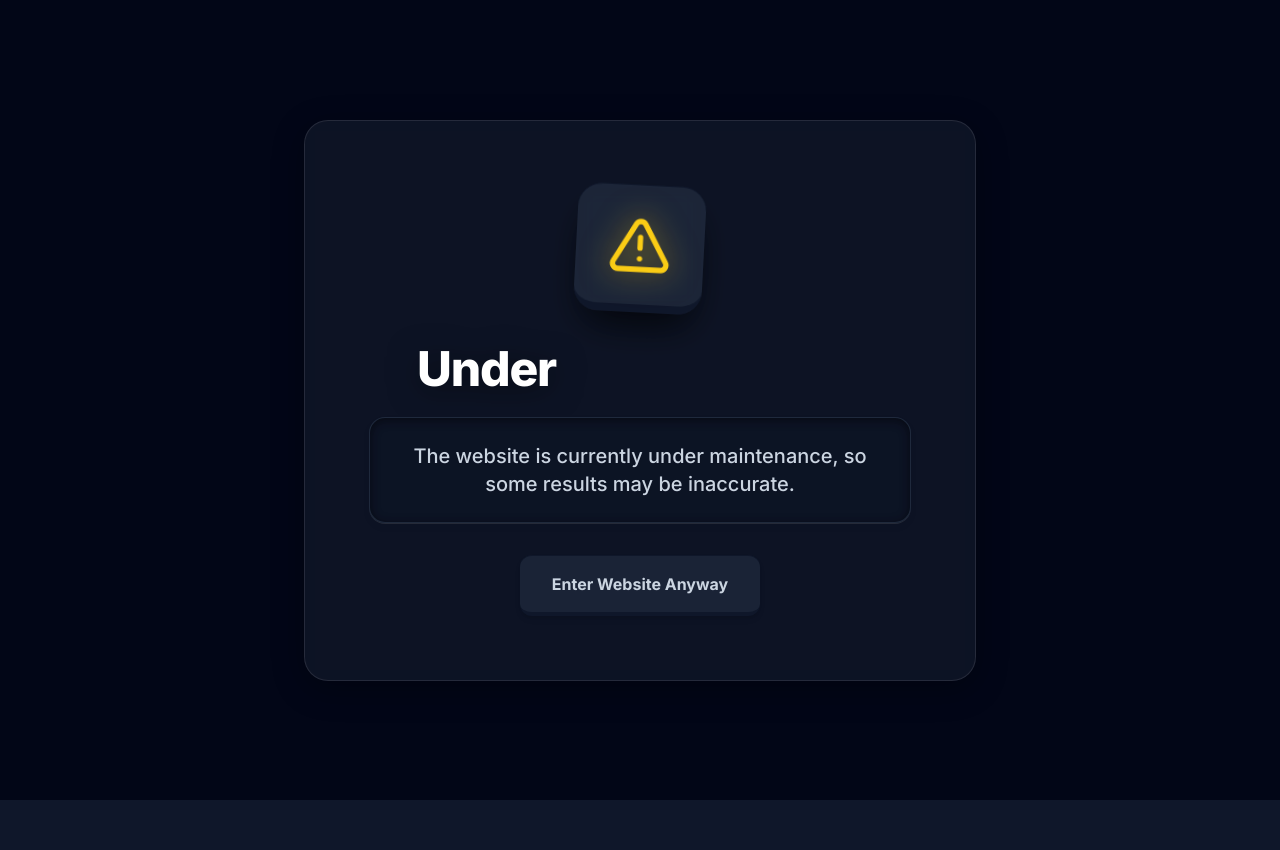
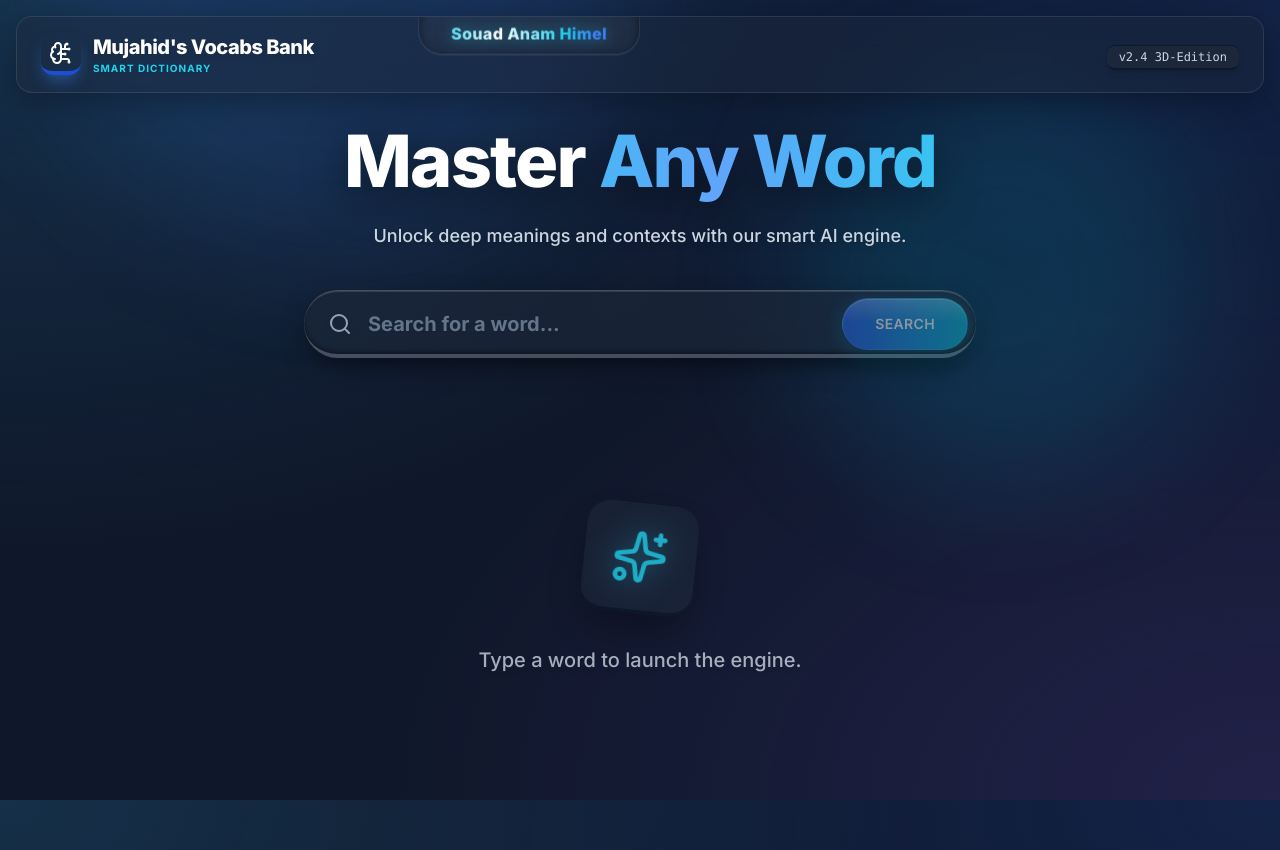
Before and after one commit to mujahidstudy2025/Mujahid-s-Vocabs-Bank, a React (Vite) app: page / in a window 1280 px wide. Before the commit the page ends 800 px from the top, so only its background shows below. Built offline with nearby package versions, Linux system fonts and the light colour scheme.

Commit message:
feat: Remove maintenance mode from App
The maintenance mode flag and UI have been removed from the main App component, as it is no longer required. This simplifies the application's initial state and removes unnecessary conditional rendering.

```diff
--- a/App.tsx
+++ b/App.tsx
@@ -1,5 +1,5 @@
 import React, { useState } from 'react';
-import { Sparkles, BrainCircuit, TriangleAlert } from 'lucide-react';
+import { Sparkles, BrainCircuit } from 'lucide-react';
 import SearchInput from './components/SearchInput';
 import WordDisplay from './components/WordDisplay';
 import SynonymsAntonyms from './components/SynonymsAntonyms';
@@ -9,43 +9,11 @@ import { fetchEnrichmentData } from './services/gemini';
 import { WordData } from './types';
 
 const App: React.FC = () => {
-  const [isMaintenance, setIsMaintenance] = useState(true);
   const [loading, setLoading] = useState(false);
   const [enrichmentLoading, setEnrichmentLoading] = useState(false);
   const [data, setData] = useState<WordData | null>(null);
   const [error, setError] = useState<string | null>(null);
   const [searchedWord, setSearchedWord] = useState<string>('');
-
-  if (isMaintenance) {
-    return (
-      <div className="min-h-screen bg-slate-950 flex items-center justify-center p-4 relative overflow-hidden">
-        {/* Decorative blobs */}
-        <div className="absolute top-1/2 left-1/2 -translate-x-1/2 -translate-y-1/2 w-[600px] h-[600px] bg-yellow-500/10 rounded-full blur-3xl -z-10 animate-pulse"></div>
-        <div className="absolute top-1/2 left-1/2 -translate-x-1/2 -translate-y-1/2 w-[400px] h-[400px] bg-orange-500/10 rounded-full blur-3xl -z-10 translate-x-10 -translate-y-10"></div>
-
-        <div className="glass-card rounded-3xl p-8 md:p-16 max-w-2xl w-full text-center shadow-3d border-t border-white/10 border-b-4 border-slate-900 relative z-10 transform transition-all hover:scale-[1.02] duration-500">
-          <div className="inline-flex items-center justify-center w-32 h-32 rounded-3xl bg-slate-800/80 border-t border-slate-600/50 border-b-8 border-slate-900 mb-8 shadow-[0_20px_40px_-10px_rgba(0,0,0,0.8)] transform rotate-3 hover:rotate-6 hover:-translate-y-2 transition-all duration-500 backdrop-blur-md animate-float-3d">
-            <TriangleAlert className="w-16 h-16 text-yellow-400 drop-shadow-[0_0_15px_rgba(250,204,21,0.6)]" />
-          </div>
-
-          <h1 className="text-4xl md:text-5xl font-black text-white mb-6 tracking-tight drop-shadow-[0_5px_15px_rgba(0,0,0,0.5)]">
-            Under <span className="text-transparent bg-clip-text bg-gradient-to-r from-yellow-400 to-orange-500">Maintenance</span>
-          </h1>
-
-          <p className="text-slate-300 text-lg md:text-xl font-medium leading-relaxed drop-shadow-md p-6 bg-slate-900/40 rounded-2xl shadow-inner-3d border border-slate-700/50 mb-8">
-            The website is currently under maintenance, so some results may be inaccurate.
-          </p>
-
-          <button
-            onClick={() => setIsMaintenance(false)}
-            className="px-8 py-4 bg-slate-800/80 text-slate-300 font-bold rounded-xl border-t border-slate-600/50 border-b-4 border-slate-900 hover:bg-slate-700 hover:text-white transition-all hover:-translate-y-1 active:translate-y-1 active:border-b-0 shadow-md"
-          >
-            Enter Website Anyway
-          </button>
-        </div>
-      </div>
-    );
-  }
 
   const handleSearch = async (term: string) => {
     setLoading(true);
@@ -138,12 +106,6 @@ const App: React.FC = () => {
 
       <main className="max-w-7xl mx-auto px-4 sm:px-6 lg:px-8 pt-4">
 
-        {/* Maintenance Banner */}
-        <div className="mb-8 p-4 bg-yellow-900/30 text-yellow-400 rounded-2xl border-t border-yellow-500/30 border-b-4 border-yellow-900/80 flex items-center justify-center gap-3 font-bold shadow-[0_10px_30px_-10px_rgba(250,204,21,0.2)] backdrop-blur-md">
-          <TriangleAlert className="w-5 h-5" />
-          <p>The website is currently under maintenance, so some results may be inaccurate.</p>
-        </div>
-
         {/* Search Section */}
         <div className="text-center mb-12 relative">
            {/* Decorative blobs */}
```
